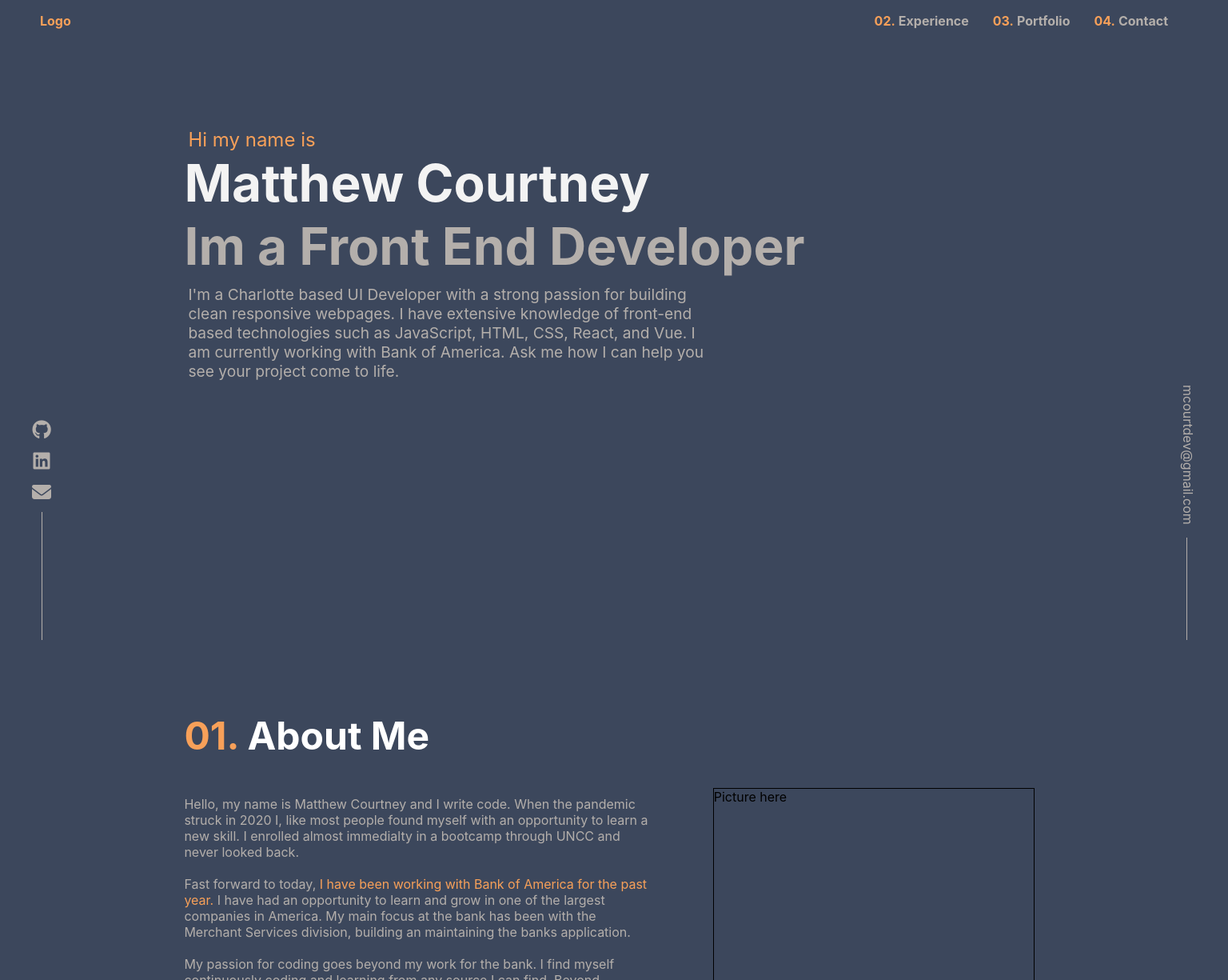
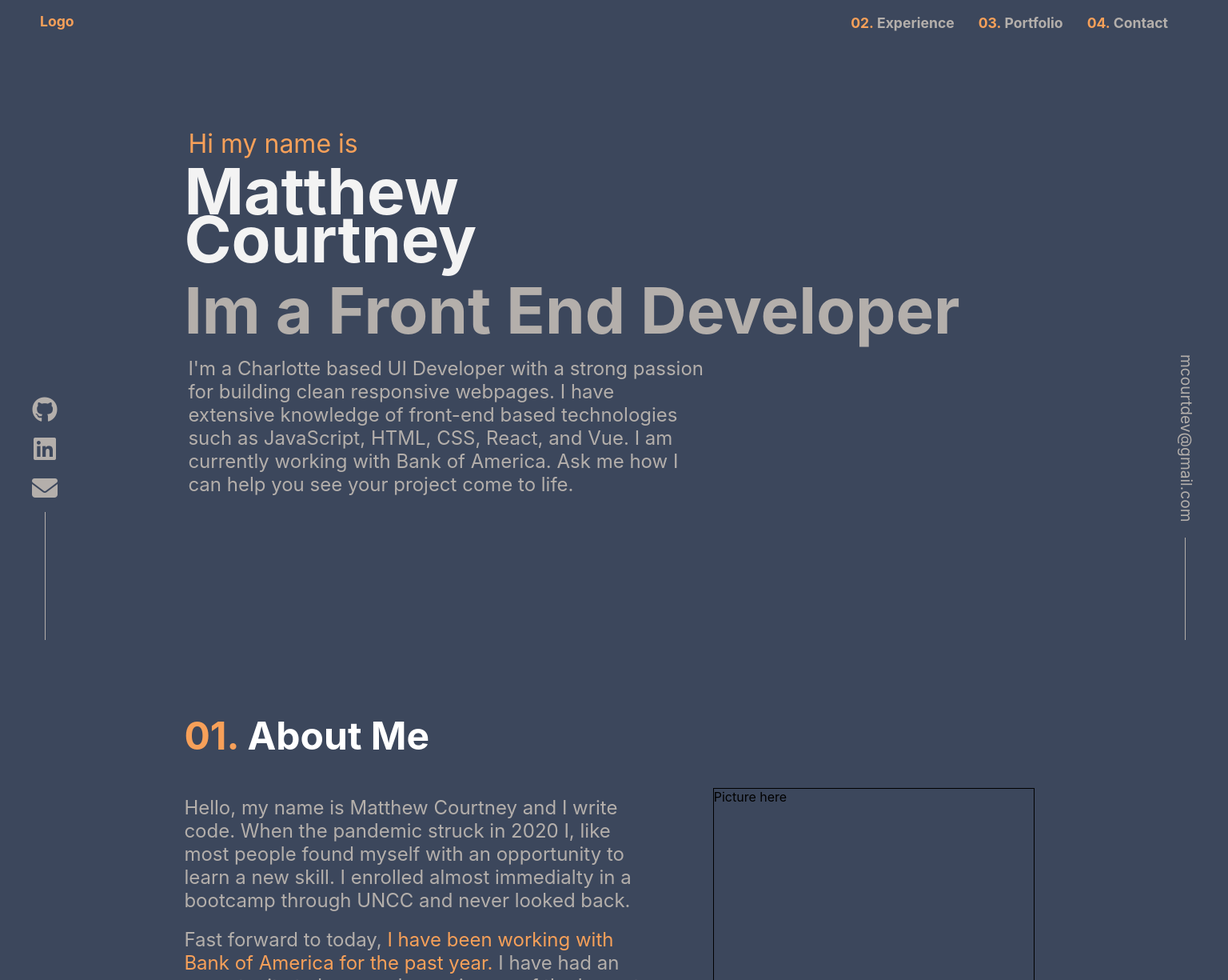
Before and after one commit to mdc-dev/react-portfolio, a React (Create React App) app: page / in a window 1536 px wide. Shown: the top 1225 px of the page at 80% size. Built offline with nearby package versions, Linux system fonts and the light colour scheme.

Commit message:
added in styling for larger screens

```diff
--- a/src/components/main/main.scss
+++ b/src/components/main/main.scss
@@ -47,4 +47,21 @@ $orange: #f7a059;
         }
 
     }
+
+    @media only screen and (min-width: 1380px) {
+        .parent-container {
+
+            .hello {
+                font-size: 2em;
+            }
+
+            .name, .job {
+                font-size: 5em;
+            }
+
+            .biography {
+                font-size: 1.5em;
+            }
+        }
+    }
 }
--- a/src/components/nav-bar/nav.scss
+++ b/src/components/nav-bar/nav.scss
@@ -59,6 +59,10 @@ $orange: #f7a059;
         }
     }
 
+    @media only screen and (min-width: 1380px) {
+        font-size: 1.1em
+    }
+
 }
 
 .scrolled {
--- a/src/components/right-side-bar/right-side-bar.scss
+++ b/src/components/right-side-bar/right-side-bar.scss
@@ -9,7 +9,7 @@ $orange: #f7a059;
 
     .email {
         margin-bottom: 1em;
-        font-size: 1.2e;
+        font-size: 1.2em;
         margin-left: 4px;
     }
 
--- a/src/components/second-page/second-page.scss
+++ b/src/components/second-page/second-page.scss
@@ -61,5 +61,11 @@ $orange: #f7a059;
             border-color: black;
             border-style: solid;
         }
+
+        @media only screen and (min-width: 1380px) {
+            .about-para {
+                font-size: 1.5em;
+            }
+        }
     }
 }
--- a/src/components/side-bar/side-bar.scss
+++ b/src/components/side-bar/side-bar.scss
@@ -38,4 +38,10 @@ $orange: #f7a059;
         height: 20vh;
         background-color: $dark-text;
     }
+
+    @media only screen and (min-width: 1380px) {
+        .social-icons li {
+            font-size: 2em;
+        }
+    }
 }
--- a/src/components/third-page/third-page.scss
+++ b/src/components/third-page/third-page.scss
@@ -99,4 +99,8 @@ $div-back: #576786;
             display: none;
         }
     };
+
+    @media only screen and (min-width: 1380px) {
+
+    }
 }
```
